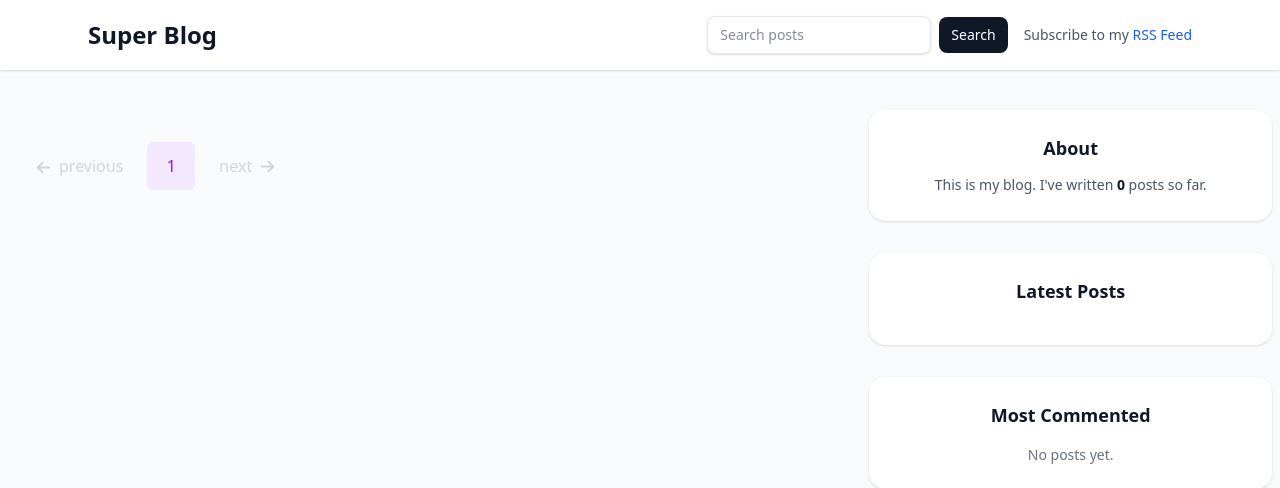
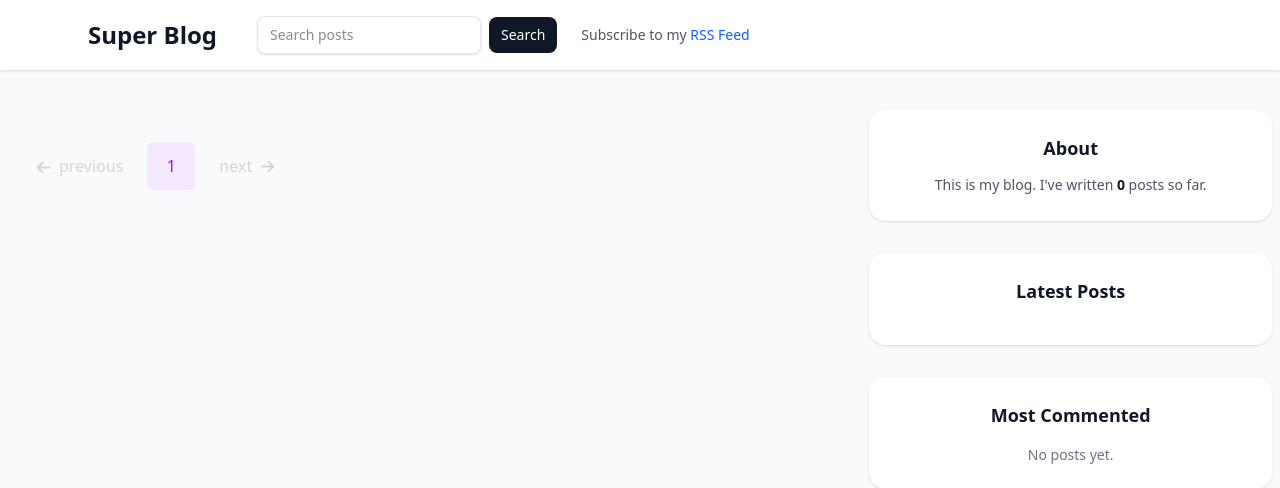
Before and after one commit to Legend7ok/Blog-Platform, a Django app: page /blog/ in a window 1280 px wide. Shown: the top 488 px of the page. Run offline with Django 5.2, Linux system fonts and the light colour scheme; data that the repository does not hold is empty; style sheets or scripts are compiled from the project's sources.

Commit message:
Change position of elements in Navbar

```diff
--- a/app/blog/templates/blog/base.html
+++ b/app/blog/templates/blog/base.html
@@ -15,13 +15,13 @@
 
     <!-- Navbar -->
     <header class="bg-white shadow-sm">
-        <div class="max-w-6xl mx-auto px-6 py-4 flex flex-col gap-3 sm:flex-row sm:items-center sm:justify-between">
+        <div class="max-w-6xl mx-auto px-6 py-4 flex flex-col gap-4 sm:flex-row sm:items-center">
             <a href="{% url 'blog:post_list' %}"
                class="text-2xl font-bold text-gray-900 hover:text-blue-600 transition">
                 Super Blog
             </a>
-            <div class="flex flex-col gap-3 sm:flex-row sm:items-center sm:gap-4">
-                <form action="{% url 'blog:post_search' %}" method="get" class="flex items-center gap-2">
+            <div class="flex flex-col gap-3 sm:flex-row sm:items-center sm:gap-6">
+                <form action="{% url 'blog:post_search' %}" method="get" class="flex items-center gap-2 sm:ml-6">
                     <input type="search" name="query" required
                            placeholder="Search posts"
                            aria-label="Search posts"
@@ -31,7 +31,7 @@
                         Search
                     </button>
                 </form>
-                <div class="text-sm text-gray-600">
+                <div class="text-sm text-gray-600 whitespace-nowrap sm:ml-auto">
                     Subscribe to my
                     <a href="{% url 'blog:post_feed' %}"
                        class="font-medium text-blue-600 hover:underline">
```
